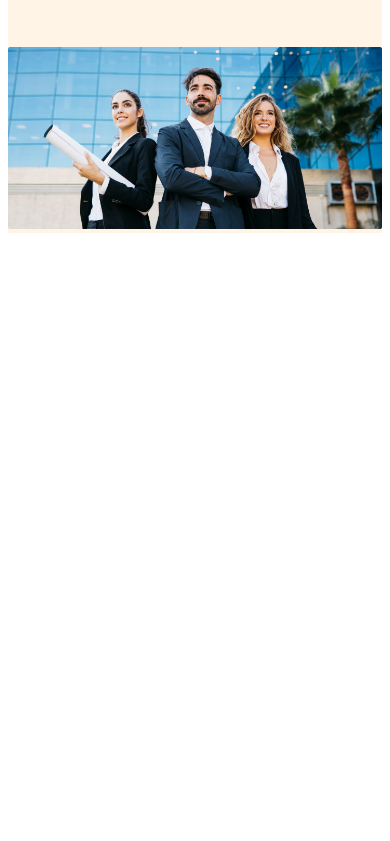
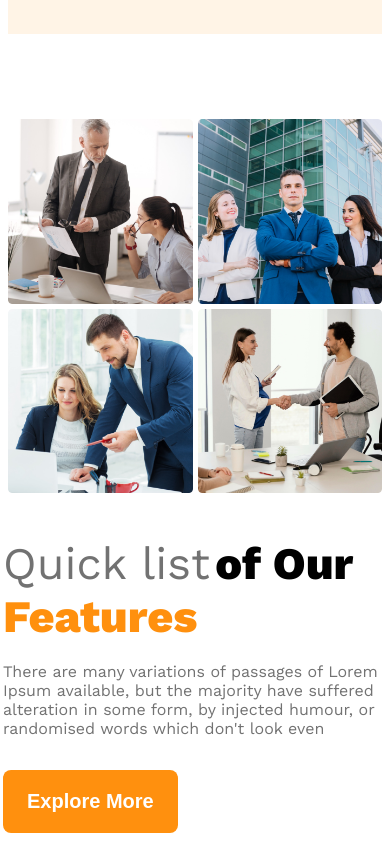
Before and after one commit to Ab-Rahman10/g3-architect-website-, a plain HTML site: page index.html in a window 390 px wide. Shown: the part 749-1590 px from the top of the page. Before the commit the page ends 990 px from the top, so only its background shows below. Drawn offline with nearby package versions, Linux system fonts and the light colour scheme.

Commit message:
added teams section

```diff
--- a/architect.css
+++ b/architect.css
@@ -39,6 +39,7 @@
 /* Header style */
 .navbar {
   justify-content: space-between;
+  align-items: center;
 }
 
 .navbar h3 {
@@ -60,6 +61,7 @@
 .banner {
   max-width: 1440px;
   margin: 0 auto;
+  padding-bottom: 45px;
 }
 
 /* banner style  */
@@ -80,10 +82,93 @@
   width: 100%;
 }
 
+/* Main section about Teams style */
+
+main {
+  max-width: 1440px;
+  margin: 0 auto;
+}
+
+.teams {
+  margin-top: 85px;
+  align-items: center;
+}
+
+.team-img-container {
+  display: grid;
+  grid-template-columns: repeat(2, 1fr);
+  gap: 24px;
+}
+
+.our-features {
+  margin-left: 75px;
+}
+
+.our-features h3 {
+  max-width: 468px;
+}
+
+.our-features .quick-title {
+  font-size: 45px;
+  font-weight: 400;
+}
+
+.our-features .of-our-title,
+.features-title {
+  font-size: 45px;
+  font-weight: 800;
+}
+
+.features-title {
+  color: #ff900e;
+}
+
+.our-features p {
+  margin-bottom: 32px;
+}
+
 /* Media query for small device */
 @media screen and (max-width: 576px) {
-  .navbar,
-  .nav-links {
+  .navbar {
     flex-direction: column;
   }
+
+  .navbar h3 {
+    font-size: 1.5rem;
+  }
+
+  .banner-content h1 {
+    font-size: 2rem;
+  }
+
+  /* Main section about Teams style */
+  .teams {
+    flex-direction: column;
+  }
+
+  .team-img-container {
+    display: grid;
+    grid-template-columns: repeat(2, 1fr);
+    gap: 5px;
+  }
+
+  .teams img {
+    width: 100%;
+  }
+
+  .our-features {
+    margin-top: 25px;
+    margin-left: -5px;
+  }
 }
+
+/* Media query for medium device */
+@media screen and (min-width: 576px) and (max-width: 992px) {
+  .teams {
+    flex-direction: column;
+  }
+
+  .our-features {
+    margin-top: 25px;
+  }
+}
--- a/index.html
+++ b/index.html
@@ -39,7 +39,41 @@
         <img class="banner-image" src="./images/banner.png" alt="image" />
       </div>
     </header>
-    <main></main>
+    <main>
+      <section class="teams display-flex">
+        <div class="team-img-container">
+          <img
+            src="./images/team1.png"
+            alt="tow architects discussing about design"
+          />
+          <img
+            src="./images/team2.png"
+            alt="tow architects discussing about design"
+          />
+          <img
+            src="./images/team3.png"
+            alt="tow architects discussing about design"
+          />
+          <img
+            src="./images/team4.png"
+            alt="tow architects discussing about design"
+          />
+        </div>
+        <div class="our-features">
+          <h3 class="feature-title">
+            <span class="text-light-gray quick-title">Quick list</span>
+            <span class="of-our-title">of Our</span>
+            <span class="features-title">Features</span>
+          </h3>
+          <p class="text-light-gray">
+            There are many variations of passages of Lorem Ipsum available, but
+            the majority have suffered alteration in some form, by injected
+            humour, or randomised words which don't look even
+          </p>
+          <button class="btn-primary">Explore More</button>
+        </div>
+      </section>
+    </main>
     <footer></footer>
   </body>
 </html>
```
